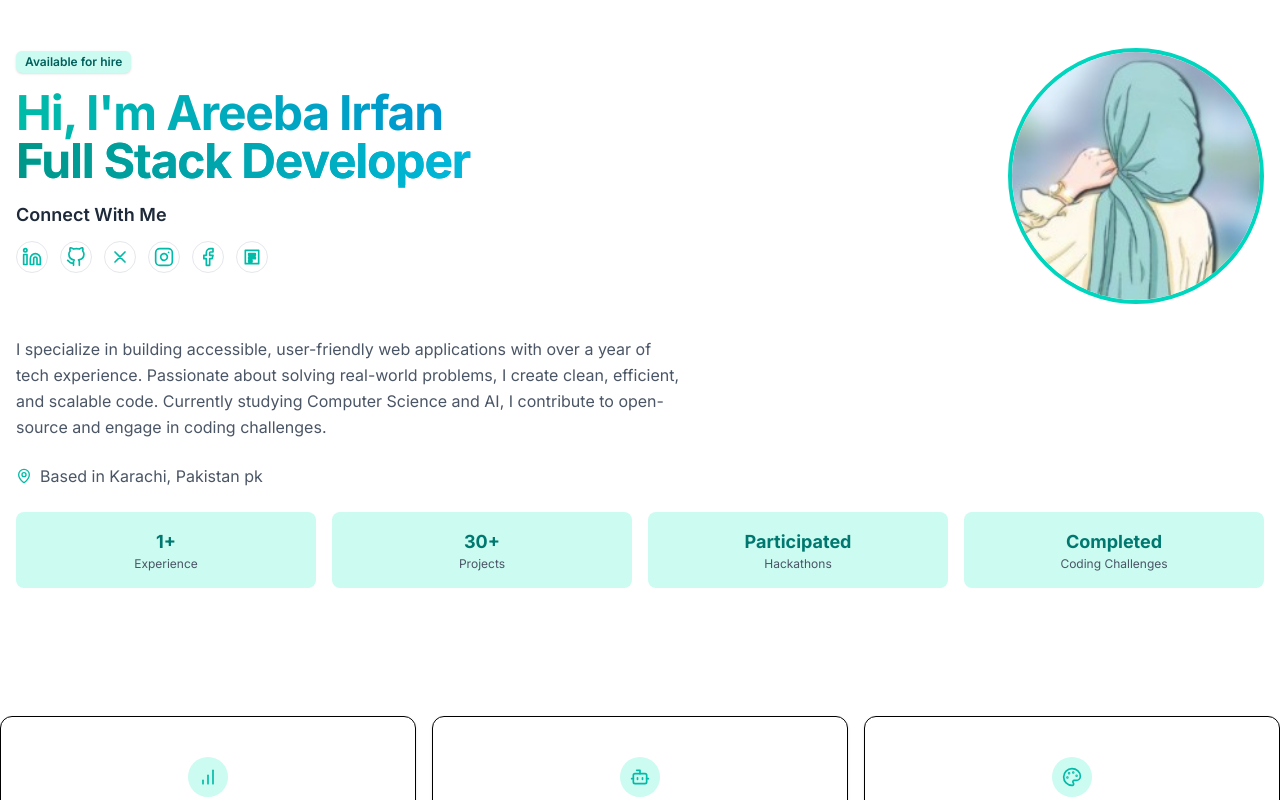
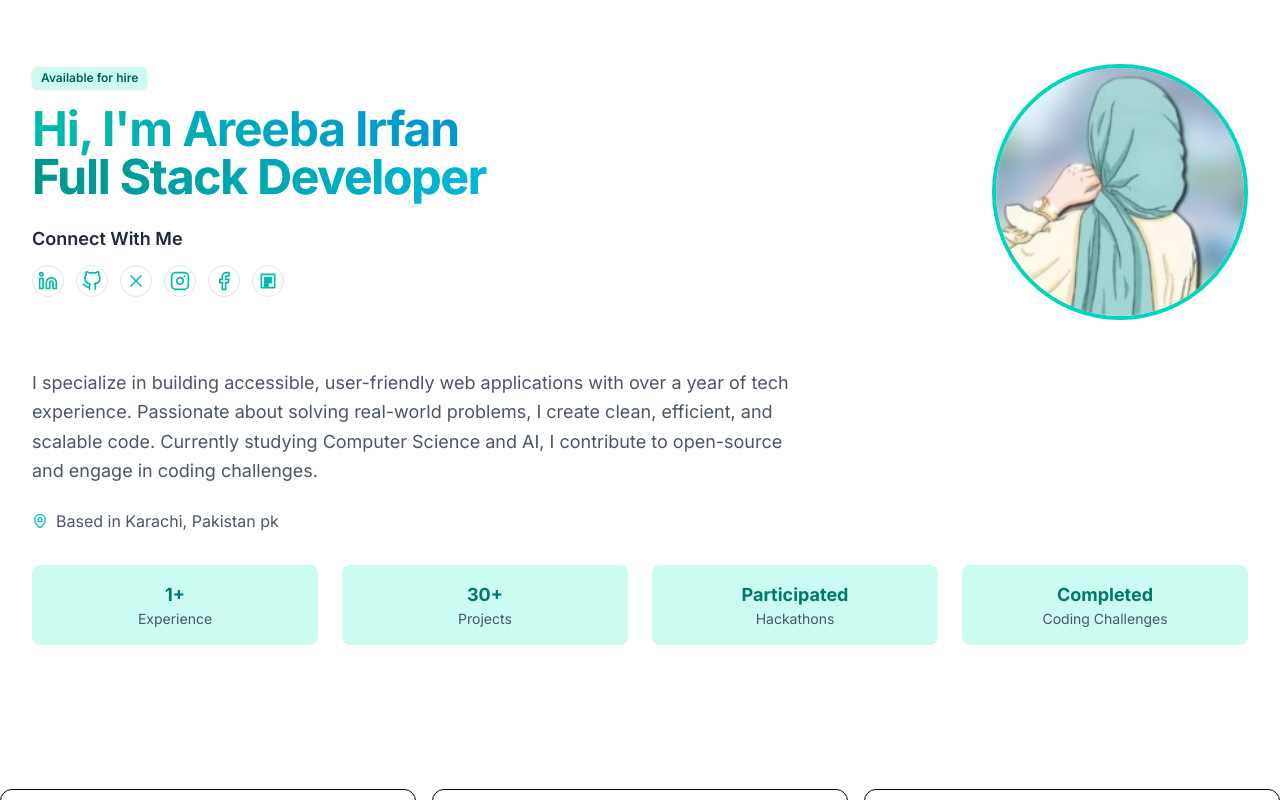
Before and after one commit to AreebaxIrfan/portfolio, a Next.js app: page / in a window 1280 px wide. Shown: the top 800 px of the page. Built offline with nearby package versions, Linux system fonts and the light colour scheme.

Commit message:
Update HeroSection.tsx

```diff
--- a/src/components/landingPage/HeroSection.tsx
+++ b/src/components/landingPage/HeroSection.tsx
@@ -1,5 +1,5 @@
 import { Badge } from "@/components/ui/badge";
-import {  MapPin } from "lucide-react";
+import { MapPin } from "lucide-react";
 import { SocialLinks } from "@/components/SocialLinks";
 import { RESUME_DATA } from "@/data/resume-data";
 
@@ -7,24 +7,26 @@ export function HeroSection() {
   return (
     <section
       id="about"
-      className="flex flex-col items-start py-12 "
+      className="flex flex-col items-start py-8 sm:py-12 lg:py-16"
     >
-      <div className="container mx-auto px-4 flex flex-col md:flex-row md:items-start md:justify-between gap-8">
+      <div className="container mx-auto px-4 sm:px-6 lg:px-8 flex flex-col items-center justify-center md:flex-row md:items-start md:justify-between gap-6 sm:gap-8 lg:gap-12">
         {/* Left: Name and Title */}
-        <div className="flex-1">
+        <div className="flex-1 text-center md:text-left">
           <Badge className="mb-4 bg-teal-100 text-teal-800 font-semibold shadow-sm hover:bg-teal-200 transition-colors duration-300">
             Available for hire
           </Badge>
-          <h1 className="text-4xl md:text-5xl font-bold tracking-tight bg-clip-text text-transparent bg-gradient-to-r from-teal-500 to-blue-600">
+          <h1 className="text-3xl sm:text-4xl lg:text-5xl font-bold tracking-tight bg-clip-text text-transparent bg-gradient-to-r from-teal-500 to-blue-600">
             Hi, I'm {RESUME_DATA.name}
             <br />
             <span className="bg-clip-text text-transparent bg-gradient-to-r from-teal-600 to-cyan-500">
               Full Stack Developer
             </span>
           </h1>
-           {/* Social Links */}
-           <div className="mt-4 ">
-            <h3 className="text-lg font-semibold text-gray-800 mb-3">Connect With Me</h3>
+          {/* Social Links */}
+          <div className="mt-4 sm:mt-6">
+            <h3 className="text-base sm:text-lg font-semibold text-gray-800 mb-3">
+              Connect With Me
+            </h3>
             <div className="flex justify-center md:justify-start">
               <SocialLinks />
             </div>
@@ -32,7 +34,7 @@ export function HeroSection() {
         </div>
 
         {/* Right: Profile Image */}
-        <div className="relative h-48 w-48 md:h-64 md:w-64 rounded-full overflow-hidden border-4 border-teal-400 bg-gradient-to-r from-teal-400 to-cyan-400 flex items-center justify-center transform hover:scale-105 transition-transform duration-300">
+        <div className="relative h-40 w-40 sm:h-48 sm:w-48 md:h-56 md:w-56 lg:h-64 lg:w-64 rounded-full overflow-hidden border-4 border-teal-400 bg-gradient-to-r from-teal-400 to-cyan-400 flex items-center justify-center transition-all duration-300 hover:shadow-lg hover:brightness-110">
           <img
             src={RESUME_DATA.avatarUrl}
             alt={`${RESUME_DATA.name}'s Profile Picture`}
@@ -41,13 +43,13 @@ export function HeroSection() {
         </div>
       </div>
 
-      {/* Bottom: Summary, Location, Socials, Highlights, Buttons */}
-      <div className="container mx-auto px-4 mt-8 text-center md:text-left">
-        <p className="text-gray-600 text-base leading-relaxed max-w-2xl mx-auto md:mx-0">
+      {/* Bottom: Summary, Location, Socials, Highlights */}
+      <div className="container mx-auto px-4 sm:px-6 lg:px-8 mt-6 sm:mt-8 lg:mt-12 text-center md:text-left">
+        <p className="text-sm sm:text-base lg:text-lg text-gray-600 leading-relaxed max-w-full sm:max-w-3xl mx-auto md:mx-0">
           {RESUME_DATA.summary}
         </p>
 
-        <div className="space-y-6 mt-6">
+        <div className="space-y-4 sm:space-y-6 mt-4 sm:mt-6">
           {/* Location */}
           <div className="flex items-center justify-center md:justify-start gap-2 text-gray-600">
             <MapPin className="h-4 w-4 text-teal-500" />
@@ -55,17 +57,15 @@ export function HeroSection() {
               href={RESUME_DATA.locationLink}
               target="_blank"
               rel="noopener noreferrer"
-              className="text-gray-600 hover:text-teal-500 hover:underline transition-colors duration-200"
+              className="text-sm sm:text-base text-gray-600 hover:text-teal-500 hover:underline transition-colors duration-200"
             >
               {RESUME_DATA.location}
             </a>
           </div>
-
-
         </div>
 
         {/* Key Highlights */}
-        <div className="grid grid-cols-2 md:grid-cols-4 gap-4 mt-6">
+        <div className="grid grid-cols-1 sm:grid-cols-2 lg:grid-cols-4 gap-4 sm:gap-6 mt-6 sm:mt-8">
           {RESUME_DATA.keyHighlights
             .filter((highlight) =>
               ["Experience", "Projects", "Hackathons", "Coding Challenges"].includes(highlight.title)
@@ -73,15 +73,15 @@ export function HeroSection() {
             .map((highlight) => (
               <div
                 key={highlight.title}
-                className="bg-teal-100 p-4 rounded-lg text-center transform hover:scale-105 transition-transform duration-200"
+                className="bg-teal-100 p-4 rounded-lg text-center transition-all duration-200 hover:shadow-md hover:bg-teal-200"
               >
-                <p className="text-lg font-bold text-teal-700">{highlight.description.split(" ")[0]}</p>
-                <p className="text-xs text-gray-600">{highlight.title}</p>
+                <p className="text-base sm:text-lg font-bold text-teal-700">
+                  {highlight.description.split(" ")[0]}
+                </p>
+                <p className="text-xs sm:text-sm text-gray-600">{highlight.title}</p>
               </div>
             ))}
         </div>
-
-
       </div>
     </section>
   );
```
